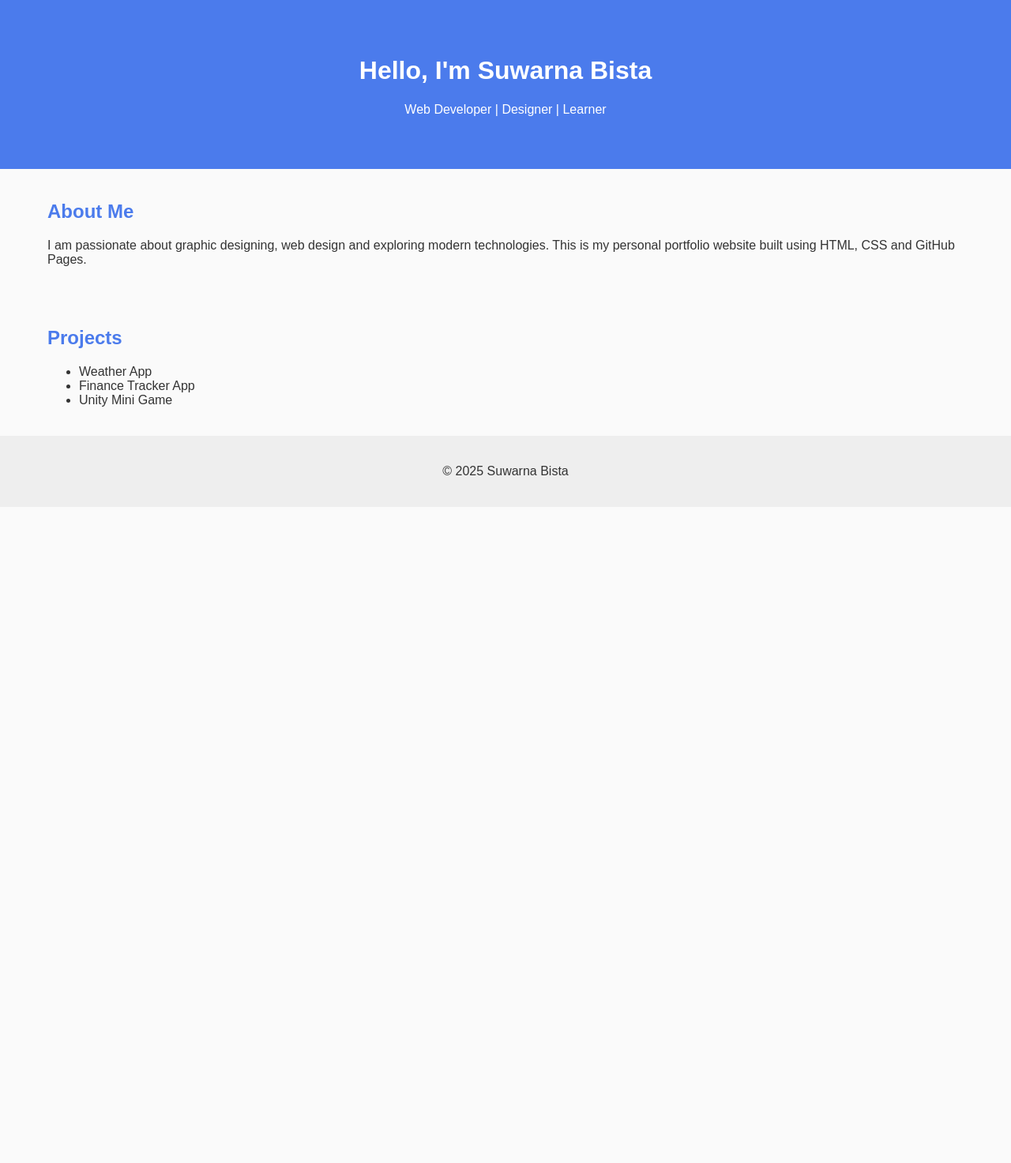
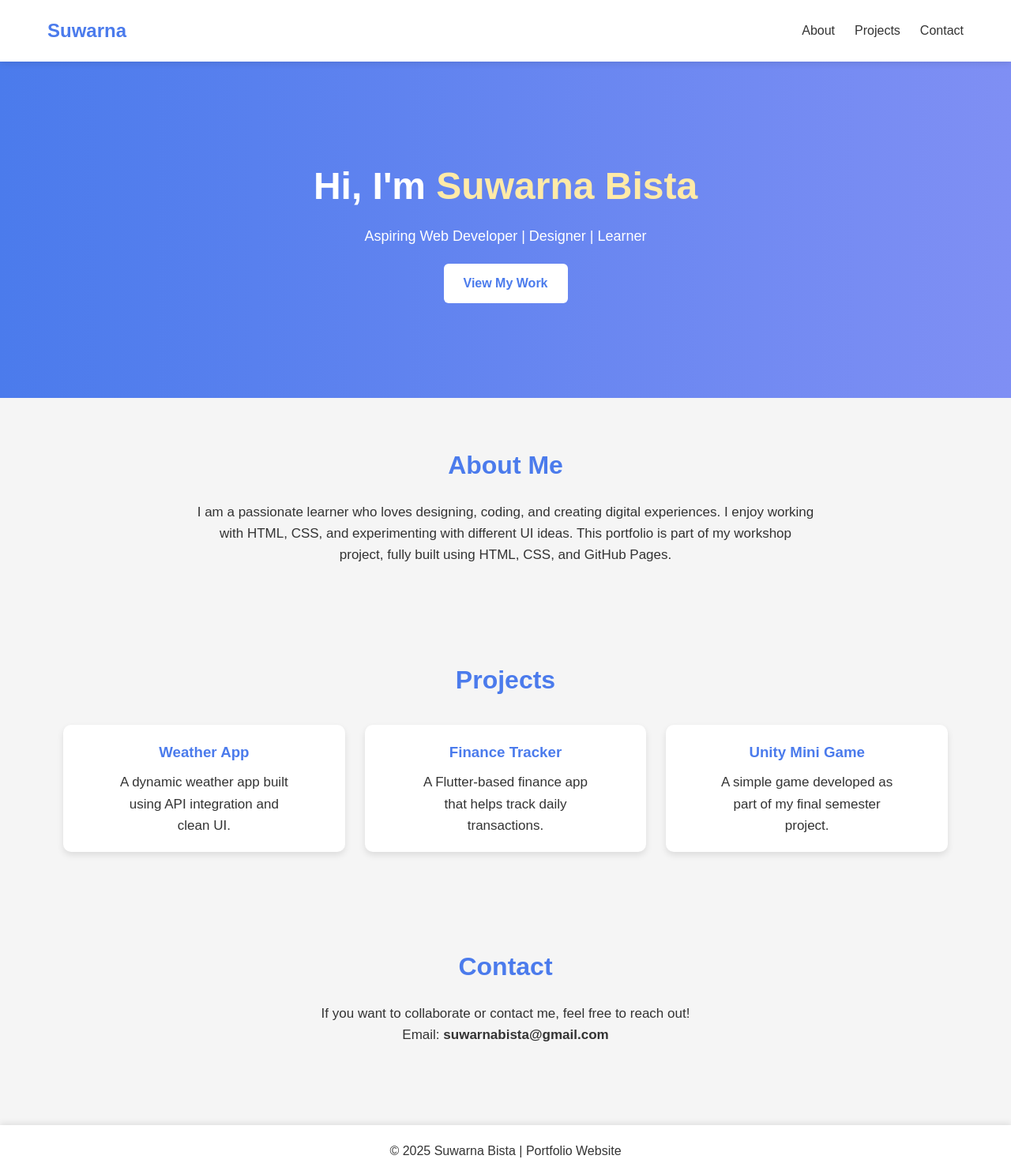
Before and after one commit to suwarnabista/workshop_w1, a plain HTML site: page index.html in a window 1280 px wide. Shown: the whole page at 79% size. Before the commit the page ends 800 px from the top, so only its background shows below. Drawn offline with Linux system fonts and the light colour scheme.

Commit message:
Added professional portfolio design

```diff
--- a/index.html
+++ b/index.html
@@ -8,27 +8,64 @@
 </head>
 <body>
 
-    <header>
-        <h1>Hello, I'm Suwarna Bista</h1>
-        <p>Web Developer | Designer | Learner</p>
+    <!-- Navigation -->
+    <nav>
+        <h2 class="logo">Suwarna</h2>
+        <ul>
+            <li><a href="#about">About</a></li>
+            <li><a href="#projects">Projects</a></li>
+            <li><a href="#contact">Contact</a></li>
+        </ul>
+    </nav>
+
+    <!-- Hero Section -->
+    <header class="hero">
+        <h1>Hi, I'm <span>Suwarna Bista</span></h1>
+        <p>Aspiring Web Developer | Designer | Learner</p>
+        <a href="#projects" class="btn">View My Work</a>
     </header>
 
-    <section id="about">
+    <!-- About Section -->
+    <section id="about" class="section">
         <h2>About Me</h2>
-        <p>I am passionate about graphic designing, web design and exploring modern technologies. This is my personal portfolio website built using HTML, CSS and GitHub Pages.</p>
+        <p>
+            I am a passionate learner who loves designing, coding, and creating digital experiences.
+            I enjoy working with HTML, CSS, and experimenting with different UI ideas.
+            This portfolio is part of my workshop project, fully built using HTML, CSS, and GitHub Pages.
+        </p>
     </section>
 
-    <section id="projects">
+    <!-- Projects Section -->
+    <section id="projects" class="section">
         <h2>Projects</h2>
-        <ul>
-            <li>Weather App</li>
-            <li>Finance Tracker App</li>
-            <li>Unity Mini Game</li>
-        </ul>
+
+        <div class="project-grid">
+            <div class="project-card">
+                <h3>Weather App</h3>
+                <p>A dynamic weather app built using API integration and clean UI.</p>
+            </div>
+
+            <div class="project-card">
+                <h3>Finance Tracker</h3>
+                <p>A Flutter-based finance app that helps track daily transactions.</p>
+            </div>
+
+            <div class="project-card">
+                <h3>Unity Mini Game</h3>
+                <p>A simple game developed as part of my final semester project.</p>
+            </div>
+        </div>
+    </section>
+
+    <!-- Contact Section -->
+    <section id="contact" class="section">
+        <h2>Contact</h2>
+        <p>If you want to collaborate or contact me, feel free to reach out!</p>
+        <p>Email: <strong>suwarnabista@gmail.com</strong></p>
     </section>
 
     <footer>
-        <p>© 2025 Suwarna Bista</p>
+        <p>© 2025 Suwarna Bista | Portfolio Website</p>
     </footer>
 
 </body>
--- a/style.css
+++ b/style.css
@@ -1,28 +1,137 @@
-body {
-    font-family: Arial, sans-serif;
+/* Basic Reset */
+* {
     margin: 0;
     padding: 0;
-    background: #fafafa;
-    color: #333;
+    box-sizing: border-box;
 }
 
-header {
-    background: #4b7bec;
-    color: white;
-    text-align: center;
-    padding: 50px 20px;
+body {
+    font-family: "Poppins", Arial, sans-serif;
+    background: #f5f5f5;
+    color: #333;
+    line-height: 1.6;
 }
 
-h2 {
+/* Navigation */
+nav {
+    display: flex;
+    justify-content: space-between;
+    align-items: center;
+    padding: 20px 60px;
+    background: #ffffff;
+    box-shadow: 0 2px 8px rgba(0,0,0,0.1);
+    position: sticky;
+    top: 0;
+}
+
+nav .logo {
+    font-size: 24px;
+    font-weight: 700;
     color: #4b7bec;
 }
 
-section {
-    padding: 20px 60px;
+nav ul {
+    list-style: none;
+    display: flex;
+    gap: 25px;
 }
 
+nav ul li a {
+    text-decoration: none;
+    color: #333;
+    font-weight: 500;
+    transition: 0.3s;
+}
+
+nav ul li a:hover {
+    color: #4b7bec;
+}
+
+/* Hero Section */
+.hero {
+    text-align: center;
+    padding: 120px 20px;
+    background: linear-gradient(to right, #4b7bec, #7f8ff4);
+    color: white;
+}
+
+.hero h1 {
+    font-size: 48px;
+    margin-bottom: 10px;
+}
+
+.hero h1 span {
+    color: #ffeaa7;
+}
+
+.hero p {
+    margin-bottom: 20px;
+    font-size: 18px;
+}
+
+.btn {
+    display: inline-block;
+    padding: 12px 25px;
+    background: white;
+    color: #4b7bec;
+    text-decoration: none;
+    border-radius: 6px;
+    font-weight: 600;
+    transition: 0.3s;
+}
+
+.btn:hover {
+    background: #f1f1f1;
+}
+
+/* Sections */
+.section {
+    padding: 60px 80px;
+    text-align: center;
+}
+
+.section h2 {
+    color: #4b7bec;
+    font-size: 32px;
+    margin-bottom: 20px;
+}
+
+.section p {
+    width: 70%;
+    margin: auto;
+    font-size: 17px;
+}
+
+/* Projects */
+.project-grid {
+    margin-top: 30px;
+    display: grid;
+    grid-template-columns: repeat(auto-fit, minmax(250px, 1fr));
+    gap: 25px;
+}
+
+.project-card {
+    background: white;
+    padding: 20px;
+    border-radius: 10px;
+    box-shadow: 0 4px 8px rgba(0,0,0,0.1);
+    transition: 0.3s;
+}
+
+.project-card:hover {
+    transform: translateY(-5px);
+}
+
+.project-card h3 {
+    color: #4b7bec;
+    margin-bottom: 10px;
+}
+
+/* Footer */
 footer {
     text-align: center;
     padding: 20px;
-    background: #eee;
+    background: #fff;
+    margin-top: 40px;
+    box-shadow: 0 -2px 8px rgba(0,0,0,0.1);
 }
```
